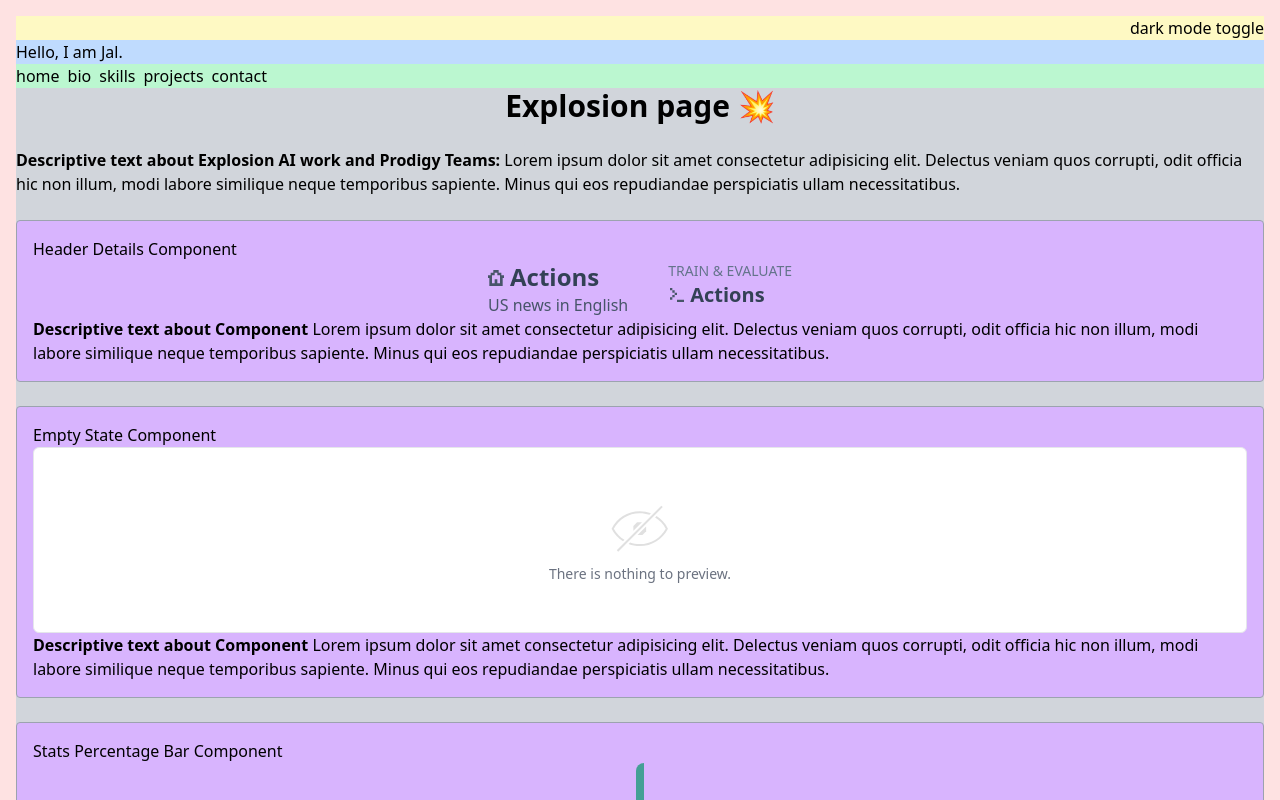
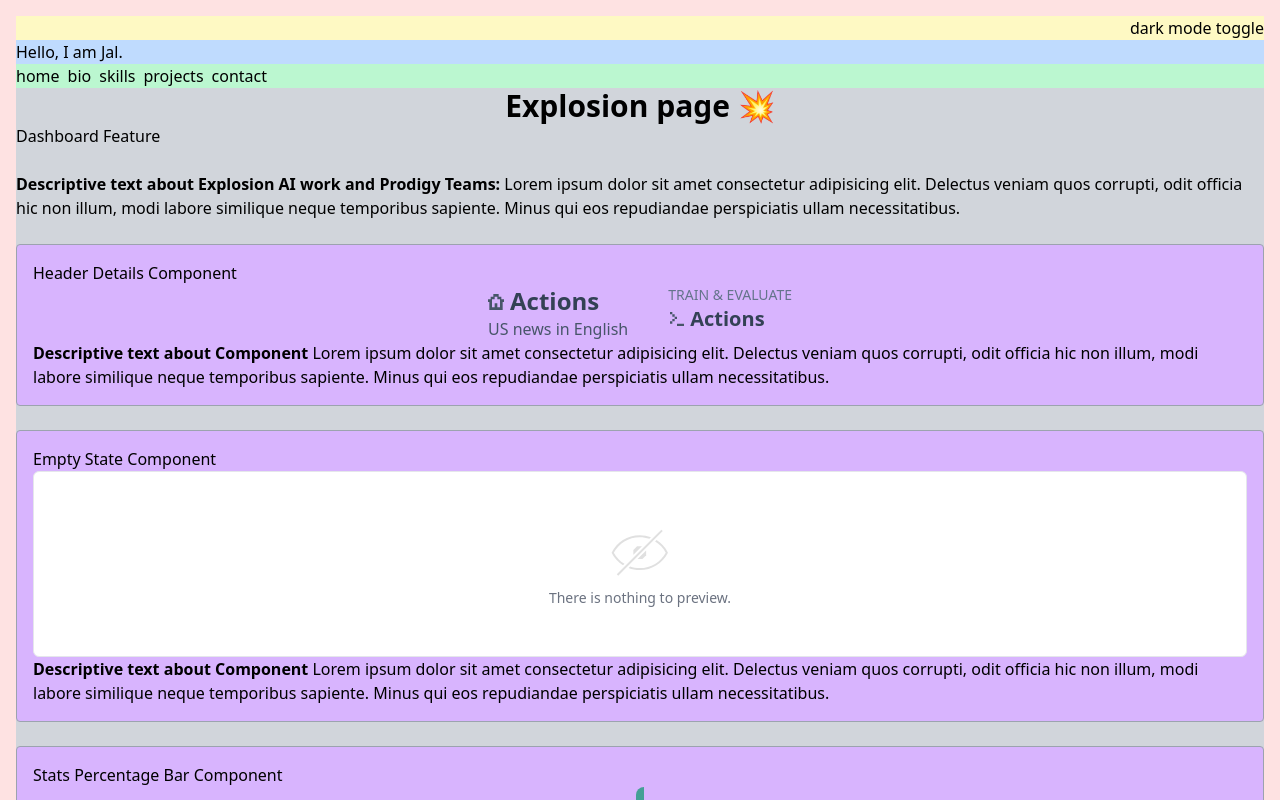
Before and after one commit to jalridley/portfolio, a Nuxt app: page /projects/explosion in a window 1280 px wide. Shown: the top 800 px of the page. Built offline with nearby package versions, Linux system fonts and the light colour scheme.

Commit message:
dashboard NuxtLink to explosion index page

```diff
--- a/pages/projects/explosion/index.vue
+++ b/pages/projects/explosion/index.vue
@@ -1,6 +1,9 @@
 <template>
   <section class="space-y-6">
     <h1 class="flex justify-center text-3xl font-bold">Explosion page 💥</h1>
+    <NuxtLink class="hover:text-emerald-700" to="/projects/explosion/dashboard"
+      >Dashboard Feature</NuxtLink
+    >
     <p>
       <strong
         >Descriptive text about Explosion AI work and Prodigy Teams:</strong
```
